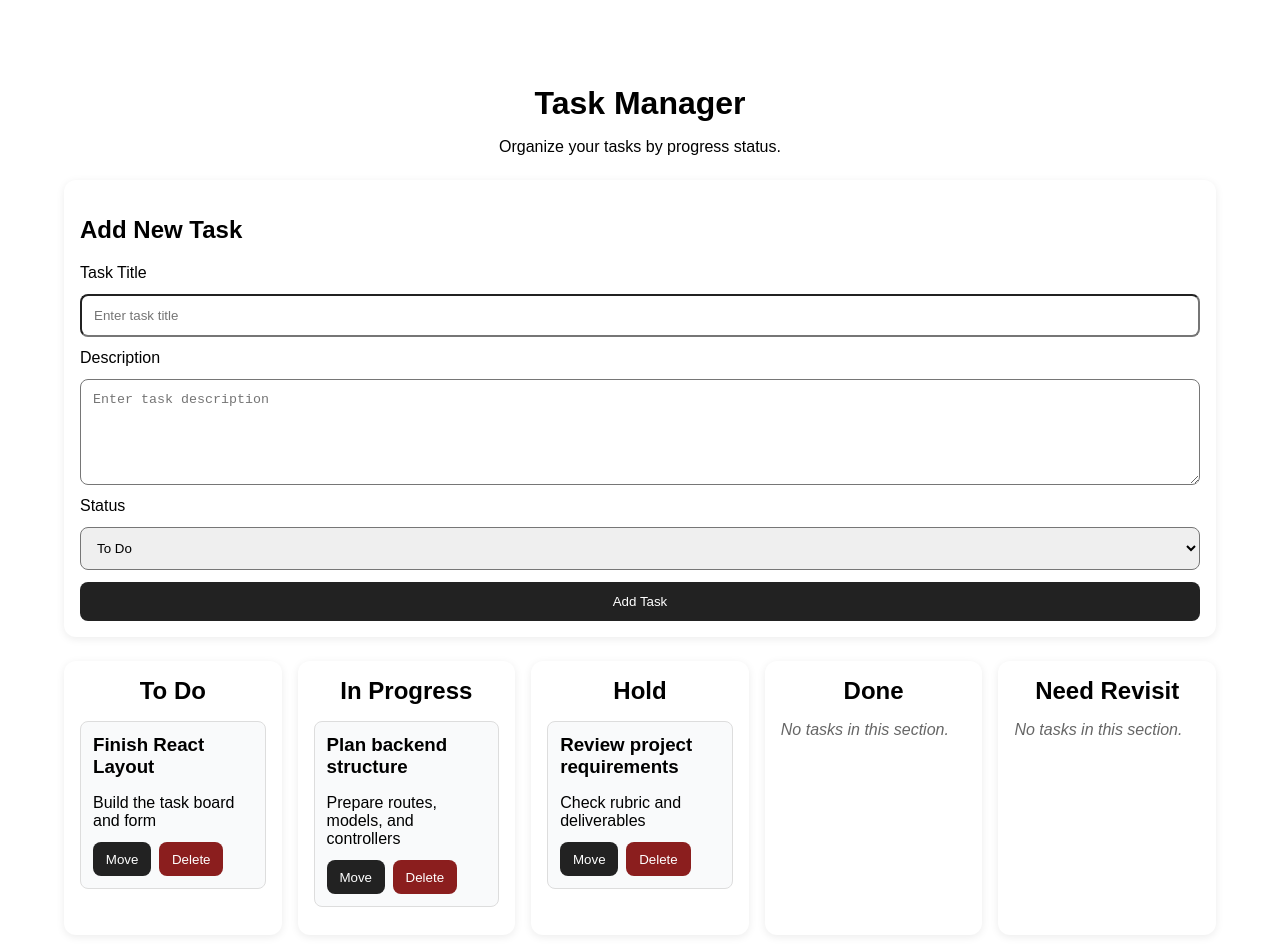
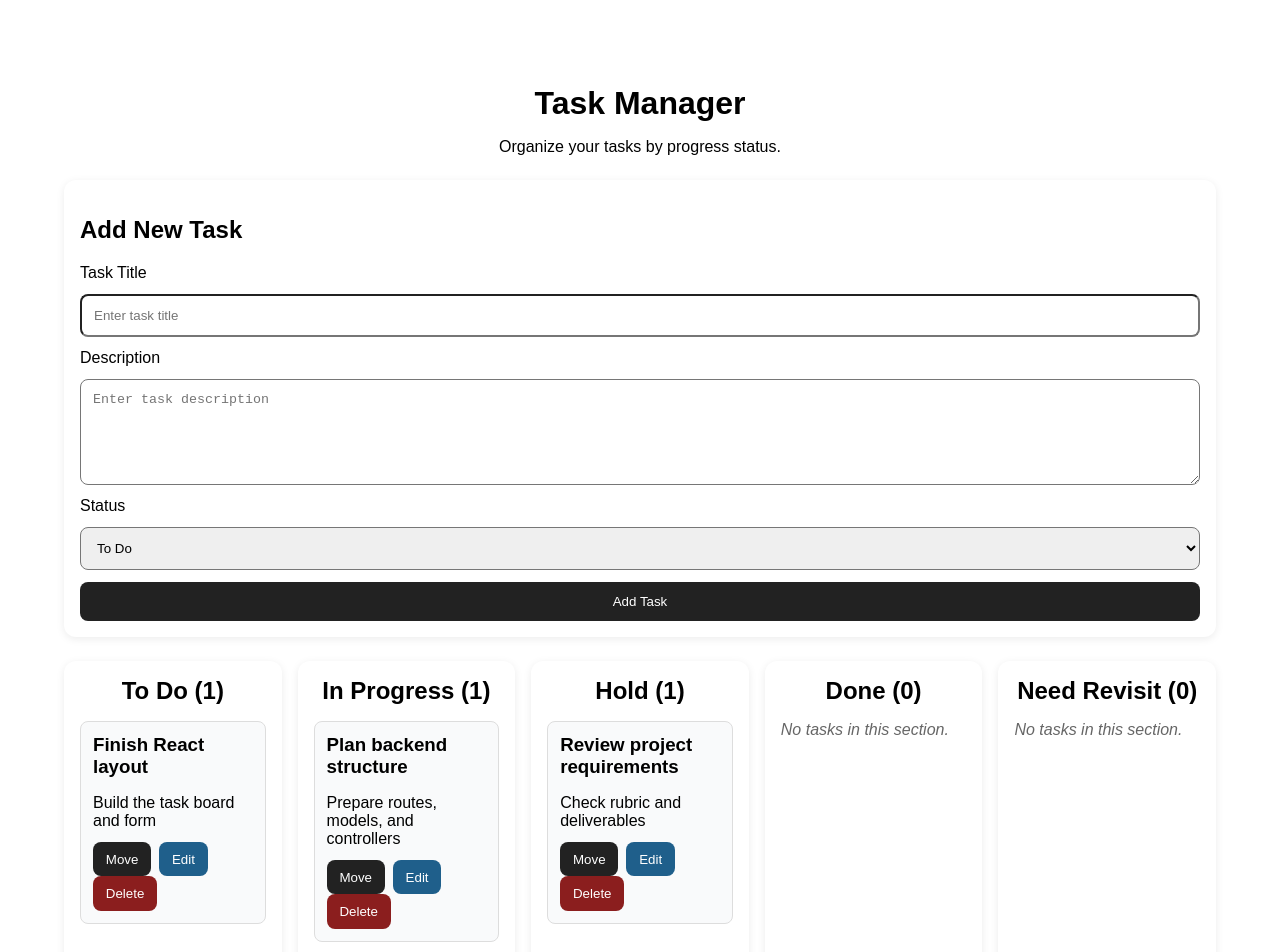
Before and after one commit to Ed-CodePower/task-manager-project, a React app in the folder frontend/: page /dashboard in a window 1280 px wide. Shown: the top 952 px of the page. Built offline with nearby package versions, Linux system fonts and the light colour scheme; the HTML template or start-up script is replaced by a standard one.

Commit message:
Add new feature and update some code

```diff
--- a/frontend/src/components/TaskCard.jsx
+++ b/frontend/src/components/TaskCard.jsx
@@ -1,10 +1,11 @@
-function TaskCard ({ task, onMove, onDelete }) {
+function TaskCard ({ task, onMove, onDelete, onEdit }) {
     return (
         <article className="task-card">
             <h3>{task.title}</h3>
             <p>{task.description || "No description provided."}</p>
 
             <button type="button" className="move-button" onClick={() => onMove(task.id)}>Move</button>
+            <button type="button" className="edit-button" onClick={() => onEdit(task)}>Edit</button>
             <button type="button" className="delete-button" onClick={() => onDelete(task.id)}>Delete</button>
         </article>
     );
--- a/frontend/src/components/TaskColumn.jsx
+++ b/frontend/src/components/TaskColumn.jsx
@@ -1,15 +1,15 @@
 import TaskCard from "./TaskCard"
 
-function TaskColumn ({ statusItem, tasks, onMove, onDelete }) {
+function TaskColumn ({ statusItem, tasks, onMove, onDelete, onEdit }) {
     return (
         <section className="task-column" aria-labelledby={statusItem.id}>
-            <h2 id={statusItem.id}>{statusItem.title}</h2>
+            <h2 id={statusItem.id}>{statusItem.title} ({tasks.length})</h2>
 
             {tasks.length === 0 ? (
                 <p className="empty-message">No tasks in this section.</p>
             ) : (
                 tasks.map((task) => (
-                    <TaskCard key={tasks.id} task={task} onMove={onMove} onDelete={onDelete} />
+                    <TaskCard key={tasks.id} task={task} onMove={onMove} onDelete={onDelete} onEdit={onEdit} />
                 ))
             )}
         </section>
--- a/frontend/src/components/TaskForm.jsx
+++ b/frontend/src/components/TaskForm.jsx
@@ -1,7 +1,7 @@
-function TaskForm({ formData, statusList, onChange, onSubmit }) {
+function TaskForm({ formData, statusList, onChange, onSubmit, editingTaskId, onCancelEdit }) {
     return (
         <section className="task-form-section" aria-labelledby="add-task-heading">
-            <h2 id="add-task-heading">Add New Task</h2>
+            <h2 id="add-task-heading">{editingTaskId ? "Edit Task" : "Add New Task"}</h2>
 
             <form className="task-form" onSubmit={onSubmit}>
                 <label htmlFor="task-title">Task Title</label>
@@ -19,7 +19,11 @@ function TaskForm({ formData, statusList, onChange, onSubmit }) {
                 ))}
                 </select>
 
-                <button type="submit">Add Task</button>
+                <button type="submit">{editingTaskId ? "Update Task" : "Add Task"}</button>
+
+                {editingTaskId && (
+                    <button type="button" className="cancel-button" onClick={onCancelEdit}>Cancel Edit</button>
+                )}
             </form>
         </section>
     );
--- a/frontend/src/pages/Dashboard.jsx
+++ b/frontend/src/pages/Dashboard.jsx
@@ -1,21 +1,25 @@
-import { useState } from "react";
+import { useEffect, useState } from "react";
 import TaskForm from "../components/TaskForm";
 import TaskColumn from "../components/TaskColumn";
 import "../styles/Dashboard.css";
 
 function Dashboard() {
   const statusList = [
-        {id: "todo", title: "To Do"},
-        {id: "in-progress", title: "In Progress"},
-        {id: "hold", title: "Hold"},
-        {id: "done", title: "Done"},
-        {id: "revisit", title: "Need Revisit"},
+    { id: "todo", title: "To Do" },
+    { id: "in-progress", title: "In Progress" },
+    { id: "hold", title: "Hold" },
+    { id: "done", title: "Done" },
+    { id: "revisit", title: "Need Revisit" },
   ];
 
-    const [ tasks, setTasks ] = useState([
+  const [tasks, setTasks] = useState(() => {
+    const savedTasks = localStorage.getItem("tasks");
+    return savedTasks
+      ? JSON.parse(savedTasks)
+      : [
           {
             id: 1,
-            title: "Finish React Layout",
+            title: "Finish React layout",
             description: "Build the task board and form",
             status: "todo",
           },
@@ -31,13 +35,20 @@ function Dashboard() {
             description: "Check rubric and deliverables",
             status: "hold",
           },
-    ]);
+        ];
+  });
 
   const [formData, setFormData] = useState({
     title: "",
     description: "",
     status: "todo",
   });
+
+  const [editingTaskId, setEditingTaskId] = useState(null);
+
+  useEffect(() => {
+    localStorage.setItem("tasks", JSON.stringify(tasks));
+  }, [tasks]);
 
   function handleChange(event) {
     const { name, value } = event.target;
@@ -51,11 +62,27 @@ function Dashboard() {
   function handleSubmit(event) {
     event.preventDefault();
 
-        if(formData.title.trim() === ""){
+    if (formData.title.trim() === "") {
       alert("Task title is required.");
       return;
     }
 
+    if (editingTaskId) {
+      setTasks((currentTasks) =>
+        currentTasks.map((task) =>
+          task.id === editingTaskId
+            ? {
+                ...task,
+                title: formData.title.trim(),
+                description: formData.description.trim(),
+                status: formData.status,
+              }
+            : task
+        )
+      );
+
+      setEditingTaskId(null);
+    } else {
       const newTask = {
         id: Date.now(),
         title: formData.title.trim(),
@@ -64,6 +91,7 @@ function Dashboard() {
       };
 
       setTasks((currentTasks) => [...currentTasks, newTask]);
+    }
 
     setFormData({
       title: "",
@@ -72,10 +100,10 @@ function Dashboard() {
     });
   }
 
-    function handleMove(taskId){
+  function handleMove(taskId) {
     setTasks((currentTasks) =>
       currentTasks.map((task) => {
-                if(task.id !== taskId){
+        if (task.id !== taskId) {
           return task;
         }
 
@@ -85,7 +113,7 @@ function Dashboard() {
 
         const nextIndex = (currentIndex + 1) % statusList.length;
 
-                return{
+        return {
           ...task,
           status: statusList[nextIndex].id,
         };
@@ -93,10 +121,37 @@ function Dashboard() {
     );
   }
 
-    function handleDelete(taskId){
+  function handleDelete(taskId) {
     setTasks((currentTasks) =>
       currentTasks.filter((task) => task.id !== taskId)
     );
+
+    if (editingTaskId === taskId) {
+      setEditingTaskId(null);
+      setFormData({
+        title: "",
+        description: "",
+        status: "todo",
+      });
+    }
+  }
+
+  function handleEdit(task) {
+    setEditingTaskId(task.id);
+    setFormData({
+      title: task.title,
+      description: task.description,
+      status: task.status,
+    });
+  }
+
+  function handleCancelEdit() {
+    setEditingTaskId(null);
+    setFormData({
+      title: "",
+      description: "",
+      status: "todo",
+    });
   }
 
   return (
@@ -106,7 +161,14 @@ function Dashboard() {
         <p>Organize your tasks by progress status.</p>
       </header>
 
-        <TaskForm formData={formData} statusList={statusList} onChange={handleChange} onSubmit={handleSubmit} />
+      <TaskForm
+        formData={formData}
+        statusList={statusList}
+        onChange={handleChange}
+        onSubmit={handleSubmit}
+        editingTaskId={editingTaskId}
+        onCancelEdit={handleCancelEdit}
+      />
 
       <section className="task-board" aria-label="Task board">
         {statusList.map((statusItem) => {
@@ -115,7 +177,14 @@ function Dashboard() {
           );
 
           return (
-                    <TaskColumn key={statusItem.id} statusItem={statusItem} tasks={filteredTasks} onMove={handleMove} onDelete={handleDelete} />
+            <TaskColumn
+              key={statusItem.id}
+              statusItem={statusItem}
+              tasks={filteredTasks}
+              onMove={handleMove}
+              onDelete={handleDelete}
+              onEdit={handleEdit}
+            />
           );
         })}
       </section>
@@ -123,4 +192,4 @@ function Dashboard() {
   );
 }
 
-export default Dashboard
+export default Dashboard;
--- a/frontend/src/styles/Dashboard.css
+++ b/frontend/src/styles/Dashboard.css
@@ -50,6 +50,10 @@
     color: white;
 }
 
+.cancel-button{
+    background-color: #777;
+}
+
 .task-board {
     display: grid;
     grid-template-columns: 1fr;
@@ -92,6 +96,10 @@
     background-color: #222;
 }
 
+.edit-button {
+    background-color: #1f5f8b;
+}
+
 .delete-button {
     background-color: #8b1e1e;
 }
```
Lines whose indentation alone changed are shown as unchanged.
